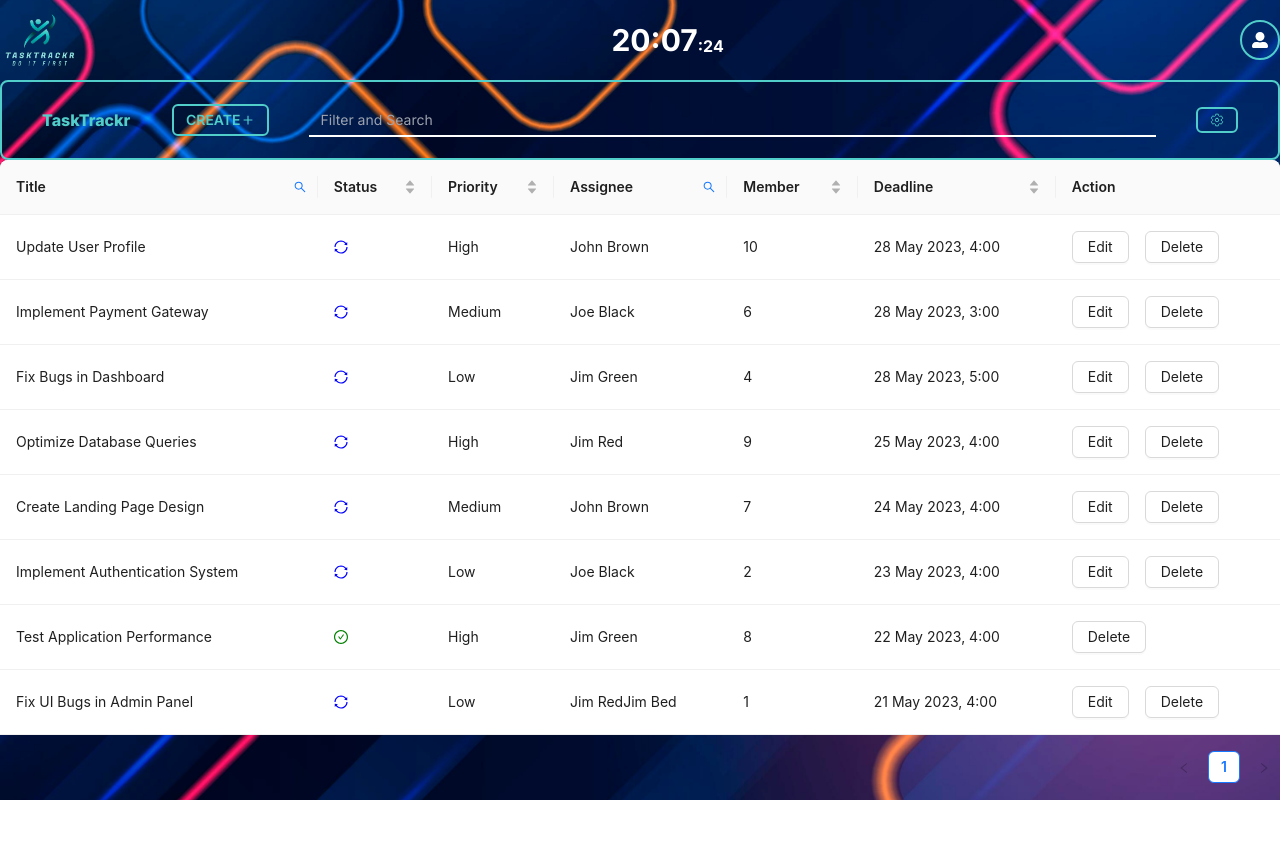
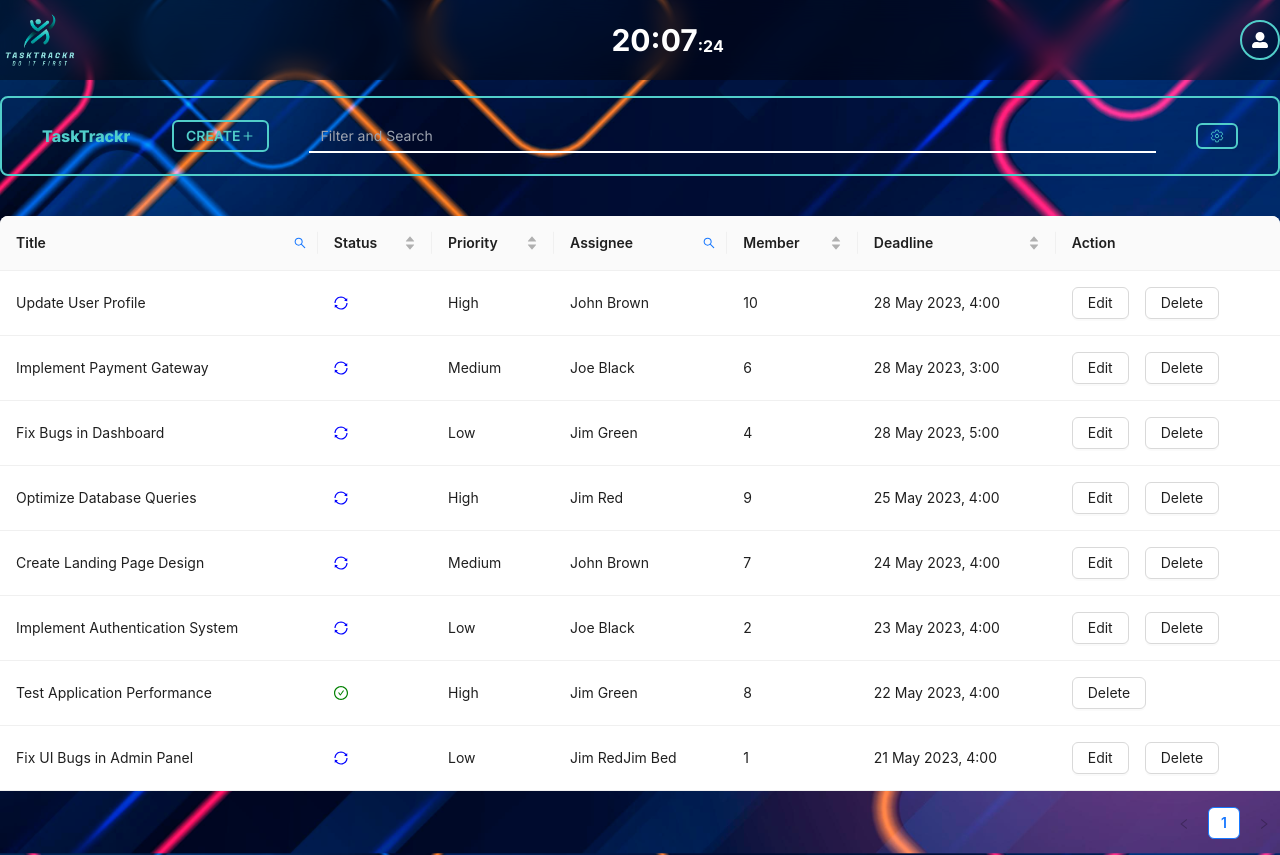
Before and after one commit to bhuiamh/task-trackr-ph, a Next.js app: page / in a window 1280 px wide. Before the commit the page ends 800 px from the top, so only its background shows below. Built offline with nearby package versions, Linux system fonts and the light colour scheme; sample sign-in values are in the browser's storage.

Commit message:
Final Checkup Done

```diff
--- a/src/app/components/common/Navbar.jsx
+++ b/src/app/components/common/Navbar.jsx
@@ -50,7 +50,7 @@ const Navbar = () => {
     if (defineUser) setUserPresent(defineUser);
   }, []);
   return (
-    <div className="fixed w-full h-20 flex items-center z-50">
+    <div className="fixed w-full h-20 flex items-center z-50 backdrop-blur-md bg-black/40">
       <div
         ref={menuRef}
         className="container mx-auto flex items-center justify-between relative px-4 lg:px-0"
--- a/src/app/page.js
+++ b/src/app/page.js
@@ -17,9 +17,9 @@ export default function Home() {
     }
   }, [router]);
   return (
-    <main className="z-20 container mx-auto pt-20 px-4 lg:px-0">
+    <main className="z-20 container mx-auto pt-24 px-4 lg:px-0">
       <TopSideBar />
-      <div>
+      <div className="mt-6 md:mt-10">
         <TaskTable />
       </div>
     </main>
```
